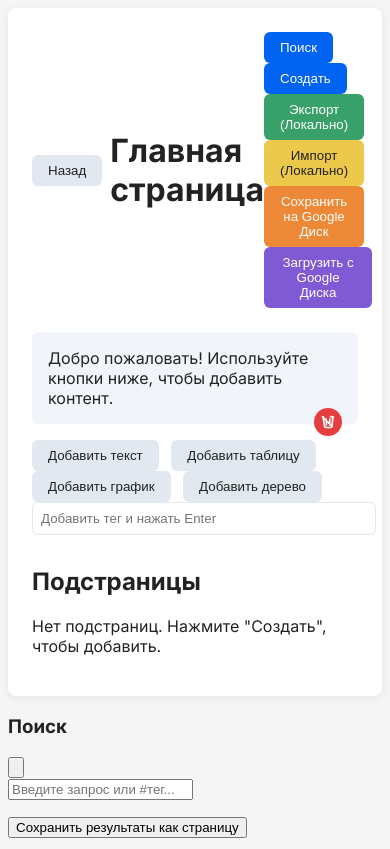
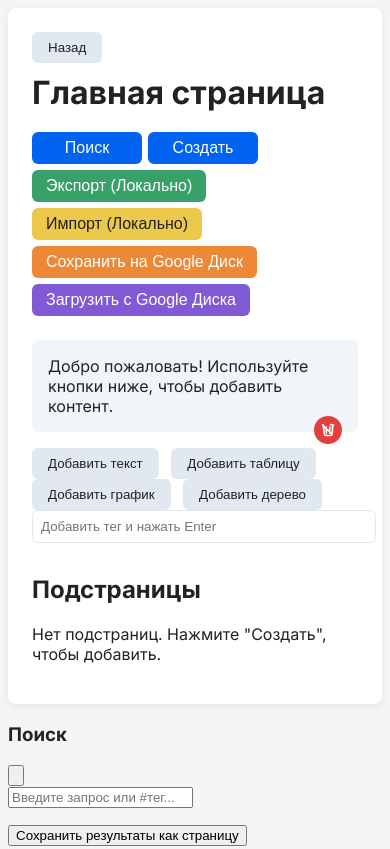
Before and after one commit to sandasan/my-page-manager, a plain HTML site: page index.html in a window 390 px wide. Shown: the top 849 px of the page. Drawn offline with nearby package versions, Linux system fonts and the light colour scheme.

```diff
--- a/index.html
+++ b/index.html
@@ -37,6 +37,7 @@
             justify-content: space-between;
             align-items: center;
             margin-bottom: 24px;
+            align-items: flex-start;
         }
         .header-title {
             font-size: 2rem;
@@ -153,6 +154,32 @@
             width: 100%;
             margin-bottom: 8px;
         }
+        .controls {
+            display: flex;
+            gap: 10px;
+            margin-left: 20px;
+        }
+        .controls .button {
+            min-width: 110px;
+            font-size: 1rem;
+            padding: 7px 14px;
+            margin-right: 0;
+        }
+        .header {
+            align-items: flex-start;
+        }
+        @media (max-width: 700px) {
+            .controls {
+                flex-wrap: wrap;
+                gap: 6px;
+                margin-left: 0;
+                margin-top: 10px;
+            }
+            .header {
+                flex-direction: column;
+                gap: 10px;
+            }
+        }
     </style>
 </head>
 <body>
@@ -160,7 +187,7 @@
         <div class="header">
             <button id="backButton" class="button">Назад</button>
             <span id="pageTitle" class="header-title">Загрузка...</span>
-            <div>
+            <div class="controls">
                 <button id="searchButton" class="button button-primary">Поиск</button>
                 <button id="createPageButton" class="button button-primary">Создать</button>
                 <button id="localExportButton" class="button button-success">Экспорт (Локально)</button>
```
